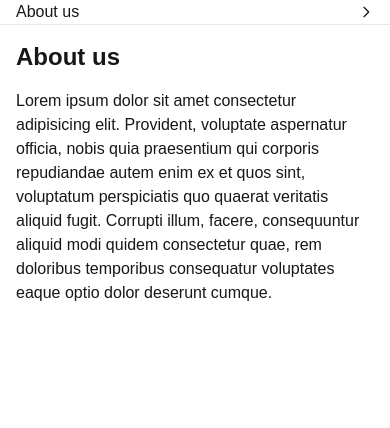
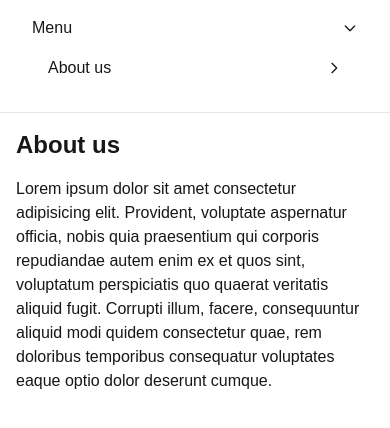
Before and after one commit to norkang-solutions/docexchange, a Next.js app: page /en/about in a window 390 px wide. Shown: the top 428 px of the page. Built offline with nearby package versions, Linux system fonts and the light colour scheme.

Commit message:
add mobile dropdown menu

```diff
--- a/app/_components/dropdown-menu.tsx
+++ b/app/_components/dropdown-menu.tsx
@@ -1,6 +1,6 @@
 import Link from "next/link";
 import { usePathname } from "next/navigation";
-import { ReactNode } from "react";
+import { ReactNode, useState } from "react";
 import ArrowDownIcon from "../_assets/icons/arrow-down-icon";
 
 type DropdownMenuProps = {
@@ -15,13 +15,14 @@ export default function DropdownMenu({
     children,
 }: DropdownMenuProps) {
     const currentPath = usePathname();
-    const open = currentPath.includes(path);
+    const [open, setOpen] = useState(currentPath.includes(path));
 
     return (
         <div className="flex flex-col">
             <Link
                 className="flex flex-row gap-2 items-center justify-between"
                 href={path}
+                onClick={() => setOpen(!open)}
             >
                 <p className="hover:text-gray-500">{title}</p>
                 <ArrowDownIcon
--- a/app/_components/layouts/side-menu-layout.tsx
+++ b/app/_components/layouts/side-menu-layout.tsx
@@ -39,8 +39,13 @@ export default function SideMenuLayout({
 
     return (
         <div className="grid grid-cols-1 md:grid-cols-12 gap-4 py-0 md:py-8 w-full max-w-7xl mx-auto">
-            <div className="col-span-1 md:col-span-3 flex flex-col gap-2 md:gap-4 px-4 w-full border-b border-gray-200 dark:border-gray-700 md:border-b-0">
-                {sideMenu}
+            <div className="col-span-1 md:col-span-3 flex flex-col gap-2 md:gap-4 px-4 w-full border-b border-gray-200 md:border-b-0">
+                <div className="md:hidden p-4">
+                    <DropdownMenu title="Menu" path={currentPath}>
+                        {sideMenu}
+                    </DropdownMenu>
+                </div>
+                <div className="hidden md:block">{sideMenu}</div>
             </div>
             <div className="col-span-1 md:col-span-9">{children}</div>
         </div>
```
